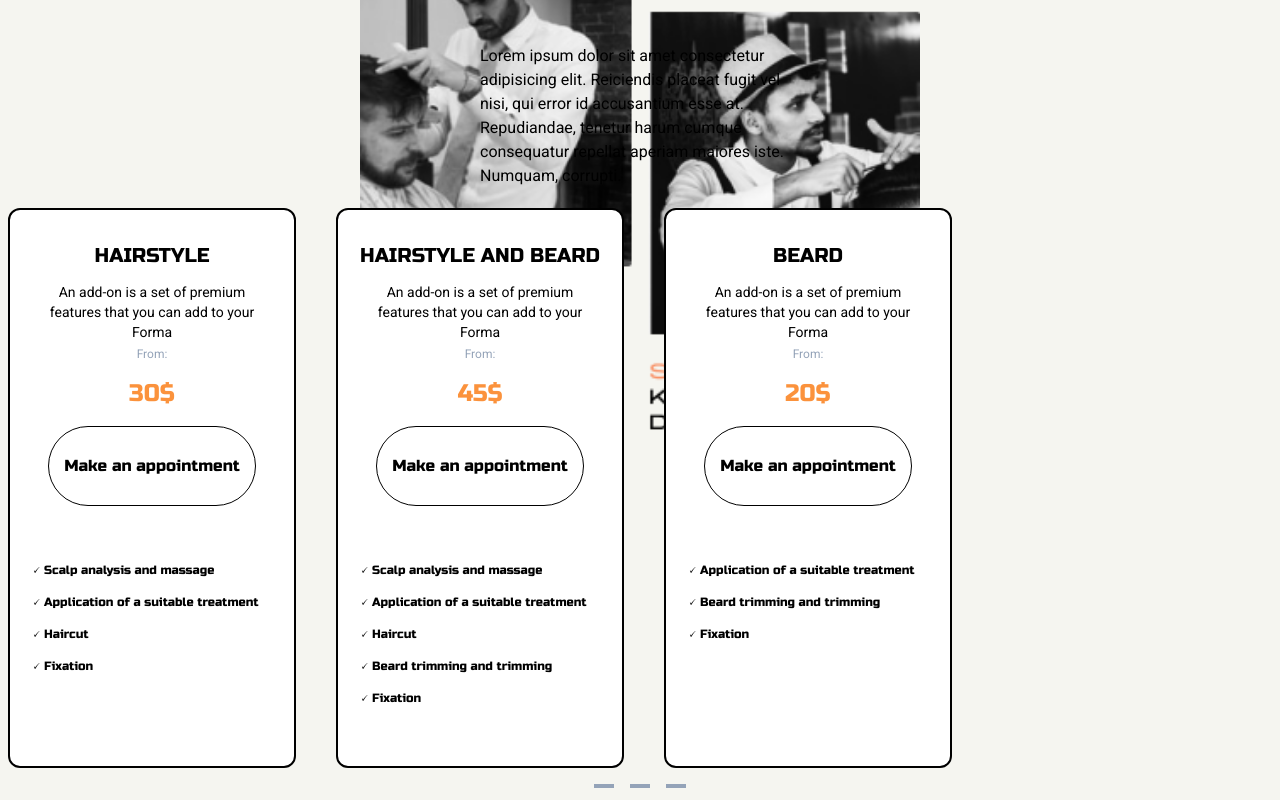
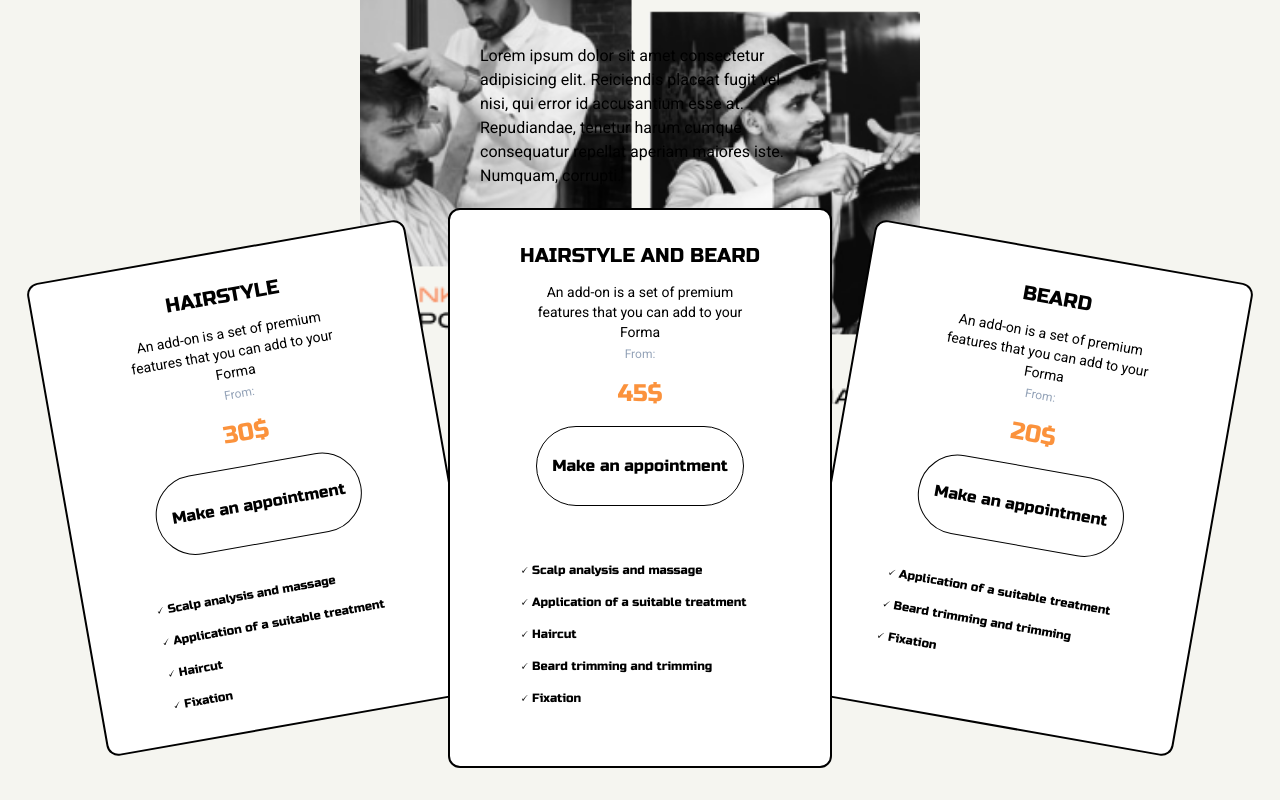
Before and after one commit to MSpilari/barber-shop, a Next.js app: page / in a window 1280 px wide. Shown: the part 6349-7149 px from the top of the page. Built offline with nearby package versions, Linux system fonts and the light colour scheme.

Commit message:
Retirando o função scroll, add extraCssDiv e CarouselButtons

```diff
--- a/src/components/Prices/Prices.tsx
+++ b/src/components/Prices/Prices.tsx
@@ -1,15 +1,9 @@
-import { RefObject, useRef } from 'react'
+import { useRef } from 'react'
+import { CarouselButtons } from '../Carousel/CarouselButtons'
 import { CardPrice } from './CardPrice'
 
 const Prices = () => {
   const carouselSlider = useRef<HTMLDivElement>(null)
-
-  const scrolling = (element: RefObject<HTMLDivElement>, btn?: string) => {
-    let direction = (btn === 'start' && -288) || (btn === 'end' && 900) || 314.5
-
-    if (element.current)
-      element.current.scrollTo({ behavior: 'smooth', left: direction })
-  }
 
   return (
     <section className="flex flex-col items-center justify-center w-full h-[52rem] gap-24">
@@ -27,7 +21,7 @@ const Prices = () => {
       <div className="w-full h-[38rem]">
         <div
           ref={carouselSlider}
-          className="w-full flex overflow-x-hidden gap-10 px-2"
+          className="w-full flex overflow-hidden gap-10 px-2 lg:items-center lg:justify-center lg:gap-0"
         >
           <CardPrice
             title="Hairstyle"
@@ -38,6 +32,7 @@ const Prices = () => {
               'Haircut',
               'Fixation'
             ]}
+            extraCssDiv="lg:w-72 lg:h-[30rem] lg:rotate-[-10deg] lg:left-10 hover:z-20 xl:w-96"
           />
 
           <CardPrice
@@ -50,6 +45,7 @@ const Prices = () => {
               'Beard trimming and trimming',
               'Fixation'
             ]}
+            extraCssDiv="lg:w-80 lg:z-10 xl:w-96"
           />
 
           <CardPrice
@@ -60,23 +56,16 @@ const Prices = () => {
               'Beard trimming and trimming',
               'Fixation'
             ]}
+            extraCssDiv="lg:w-72 lg:h-[30rem] lg:rotate-[10deg] hover:z-20 xl:w-96"
           />
         </div>
 
-        <div className="flex items-center justify-center gap-4 mt-4">
-          <button
-            onClick={() => scrolling(carouselSlider, 'start')}
-            className="w-5 h-1 bg-slate-400"
-          />
-          <button
-            onClick={() => scrolling(carouselSlider)}
-            className="w-5 h-1 bg-slate-400"
-          />
-          <button
-            onClick={() => scrolling(carouselSlider, 'end')}
-            className="w-5 h-1 bg-slate-400"
-          />
-        </div>
+        <CarouselButtons
+          slider={carouselSlider}
+          startPos={-288}
+          middlePos={314.5}
+          endPos={900}
+        />
       </div>
     </section>
   )
```
